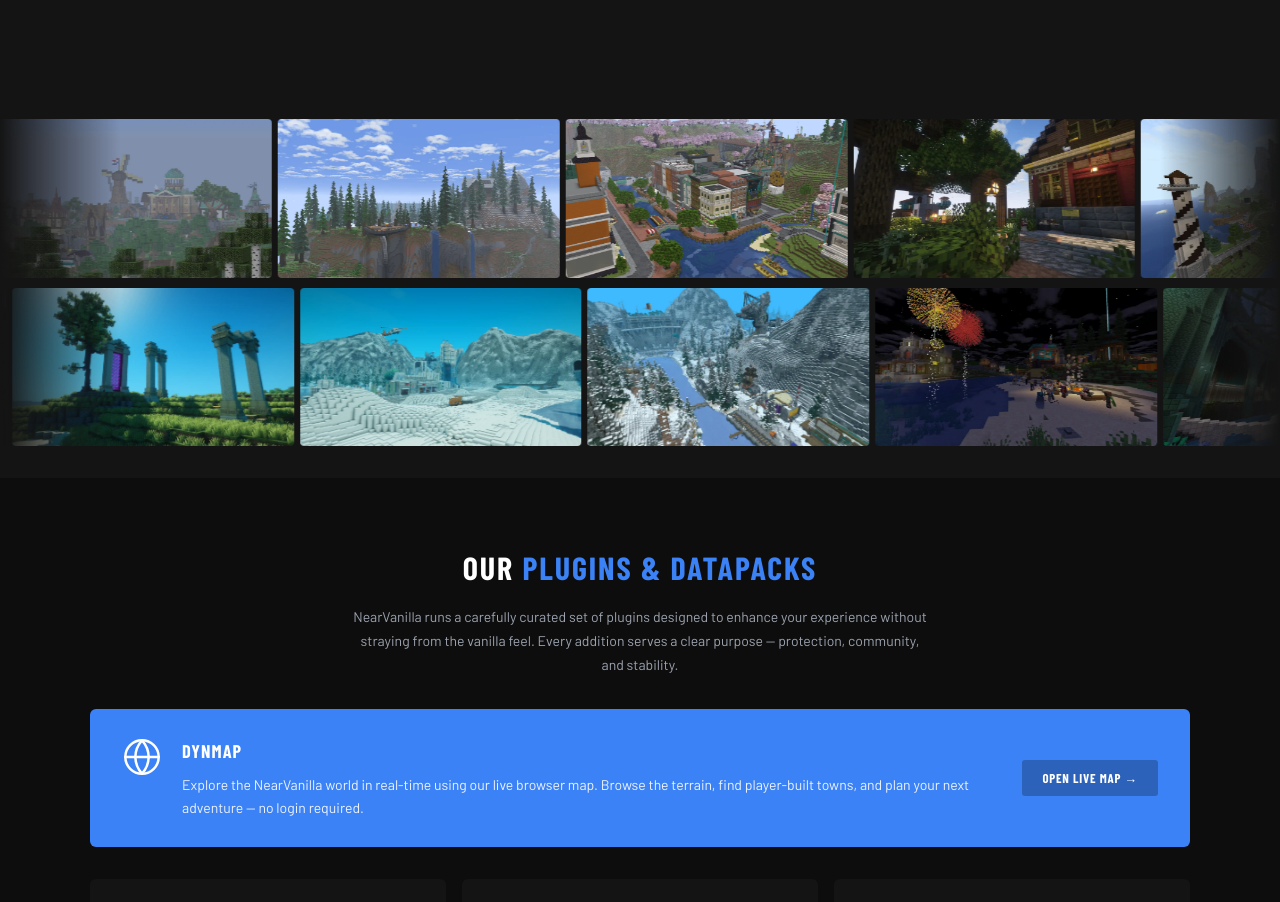
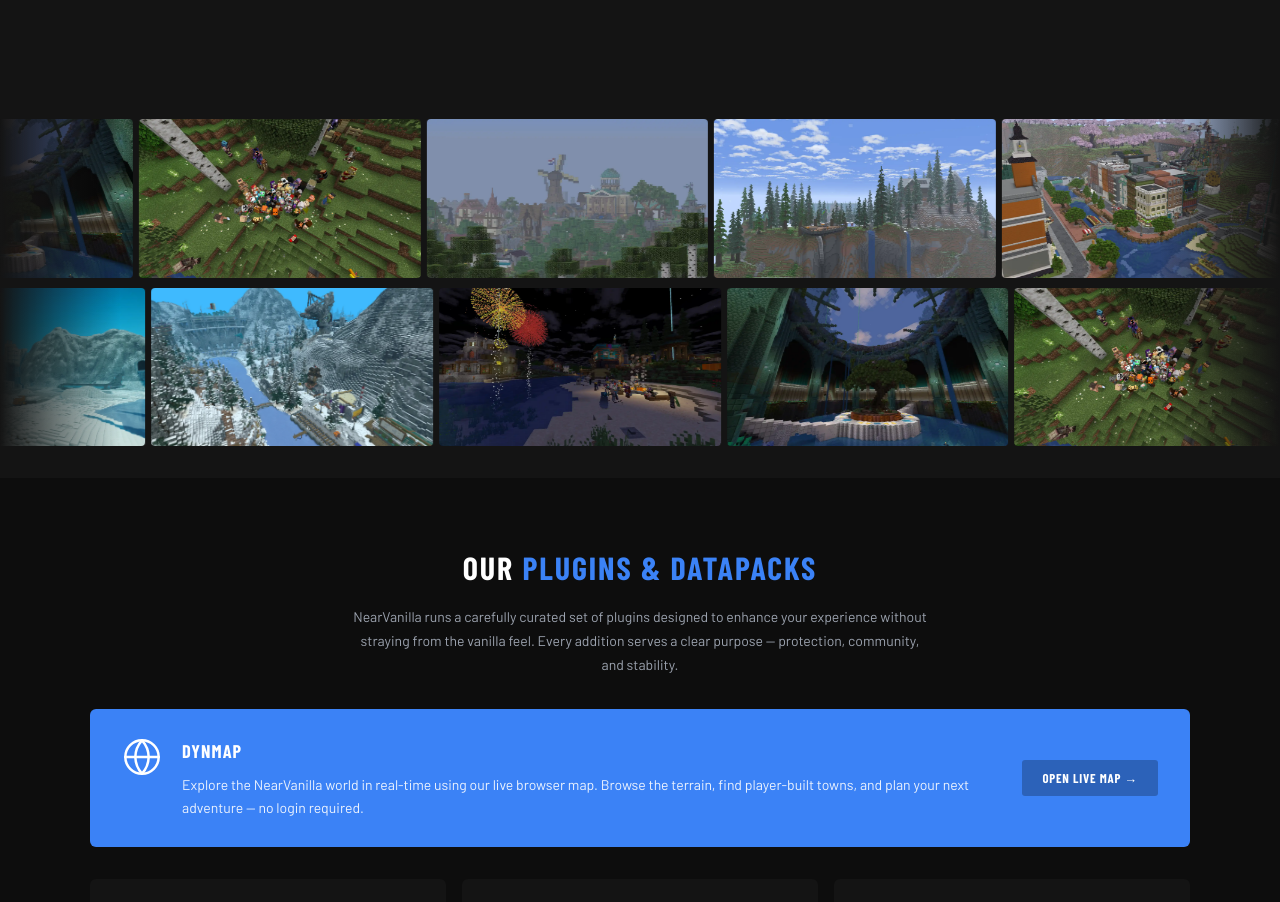
Before and after one commit to NearVanilla/SvelteSite, a SvelteKit app: page / in a window 1280 px wide. Shown: the part 1704-2606 px from the top of the page. Built offline with nearby package versions, Linux system fonts and the light colour scheme; a web font is replaced by a local one.

Commit message:
More staff improvements and halve speed of gallery scrolling.

```diff
--- a/src/lib/components/Gallery.svelte
+++ b/src/lib/components/Gallery.svelte
@@ -122,7 +122,7 @@
 		display: flex;
 		gap: 6px;
 		width: max-content;
-		animation: gallery-scroll 150s linear infinite;
+		animation: gallery-scroll 300s linear infinite;
 	}
 
 	.gallery__track--reverse {
--- a/src/routes/staff/+page.svelte
+++ b/src/routes/staff/+page.svelte
@@ -71,7 +71,7 @@
 				name: 'kNaLLx',
 				since: 2019,
 				badge: 'Moderator',
-				location: 'Norway',
+				location: 'Sweden',
 				responsibilities: ['Technical Support', 'Redstone Community']
 			},
 			{
@@ -122,7 +122,7 @@
 				name: 'femb0y3',
 				since: 2025,
 				badge: 'Helper',
-				location: 'USA'
+				location: 'United States'
 			}
 		] as StaffMember[]
 	};
```
